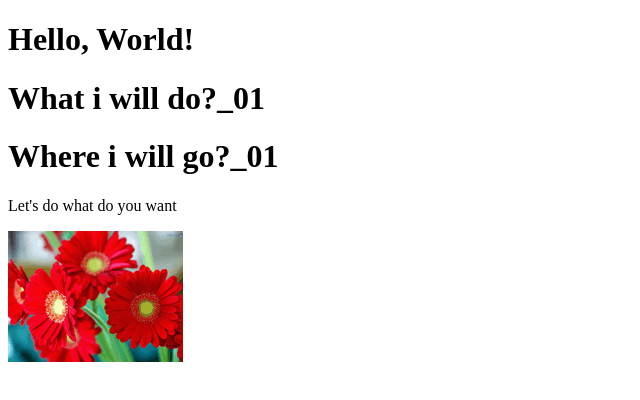
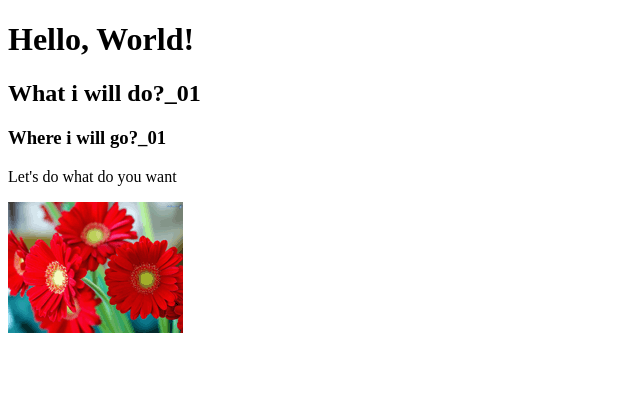
Before and after one commit to arca2533/tutorial, a plain HTML site: page yen/index.html in a window 1280 px wide. Shown: the whole page, without its empty margins (0-640 px from the left). Drawn offline with Linux system fonts and the light colour scheme.

Commit message:
@#26 I fixed. Please confirm it.

```diff
--- a/yen/index.html
+++ b/yen/index.html
@@ -5,9 +5,8 @@
 </head>
 <body>
 <h1>Hello, World!</h1>
-<h1>What i will do?_01</h1>
-<h1>Where i will go?_01</h1>
-<h1></h1>
+<h2>What i will do?_01</h2>
+<h3>Where i will go?_01</h3>
 <div>
 	<p>Let's do what do you want</p>
     <p><img src="img/hoa-dong-tien-11.gif" width="175" height="131" alt=""></p>
```
